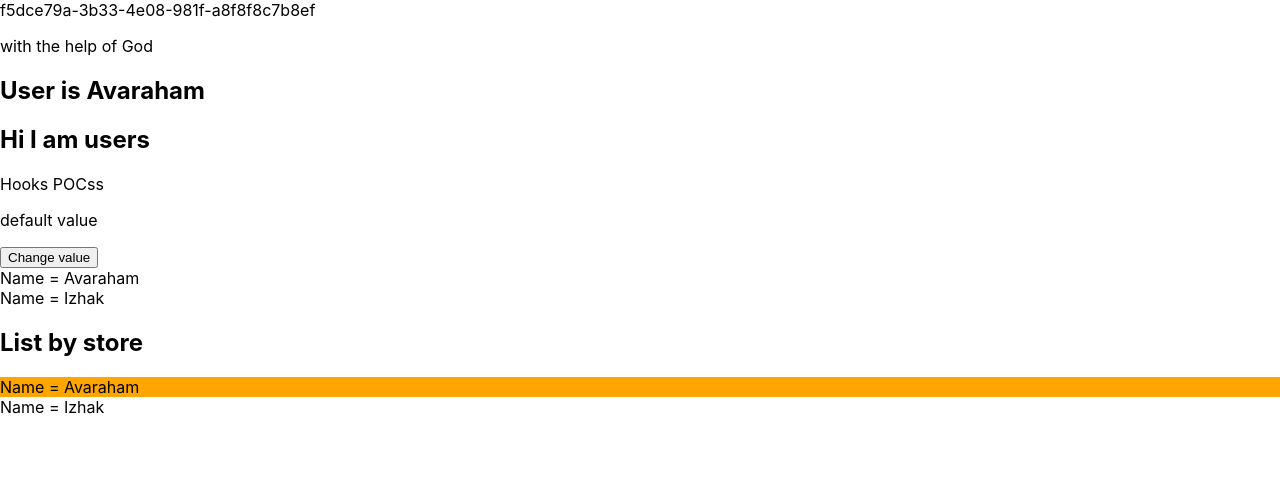
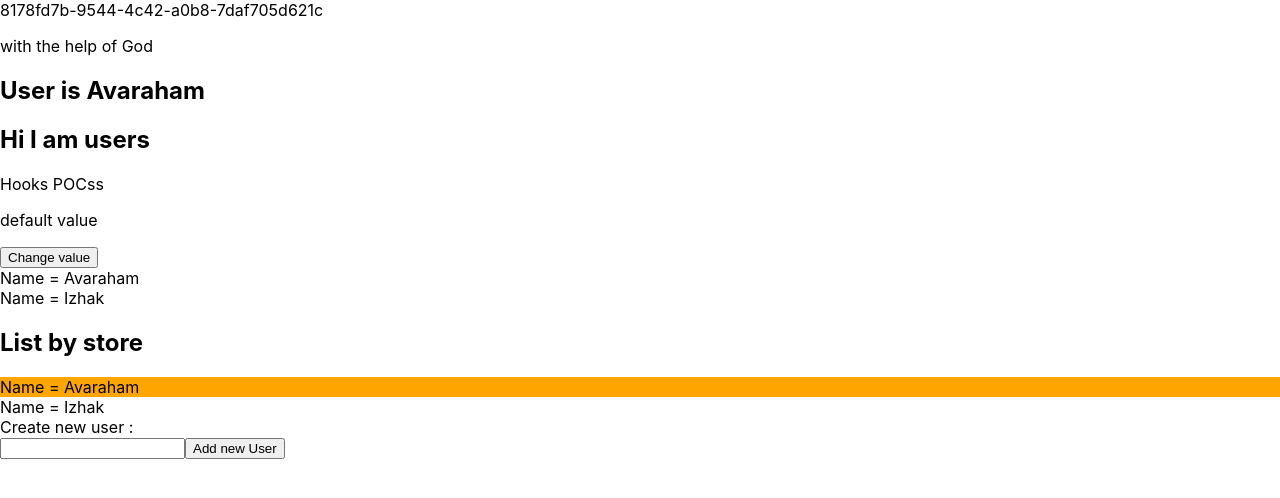
Before and after one commit to lingar-poc/react-todos-frontend, a React (Create React App) app: page / in a window 1280 px wide. Shown: the top 498 px of the page. Built offline with nearby package versions, Linux system fonts and the light colour scheme.

Commit message:
Add user options added

```diff
--- a/src/App.js
+++ b/src/App.js
@@ -1,21 +1,24 @@
 import logo from './logo.svg';
-import { v4 as uuidv4 } from 'uuid';
+import {v4 as uuidv4} from 'uuid';
 import React, {useReducer} from 'react';
 
 import './App.css';
 import {Users} from './features/users/Users';
 import {Dashboard} from "./features/common/Dashboard";
-
+import {DataAction, handleData} from "./features/common/services/dataServices";
 
 
 function App() {
     //initializing data:
     let users = [];
-    if(!localStorage.getItem('users')){
+    if (!localStorage.getItem('users')) {
 
         users.push({name: "Avaraham", id: uuidv4(), generalResources: [{todos: null}]});
         users.push({name: "Izhak", id: uuidv4(), generalResources: [{todos: null}]});
+        localStorage.setItem('users', JSON.stringify(users));
 
+    } else {
+        users = JSON.parse(localStorage.getItem('users'));
     }
 
     //creating store:
@@ -24,28 +27,62 @@ function App() {
         selectedUser: users[0].id
 
     }
-    const [userStore, dispatch] = useReducer(selectUser, initialUsers);
+    const [userStore, dispatchUserAction] = useReducer(handleUser, initialUsers);
 
 //const found = array1.find(element => element > 10);
     return (
         <div className="">
             {userStore.selectedUser}
             <p>with the help of God</p>
-            <Dashboard user = {userStore.users.find(user => user.id === userStore.selectedUser)}/>
+            <Dashboard user={userStore.users.find(user => user.id === userStore.selectedUser)}/>
 
-            <Users data = {users} store ={userStore} select = {dispatch}/>
+            <Users data={users} store={userStore} select={dispatchUserAction}/>
 
         </div>
     );
 }
+
 //reducer functions
-function selectUser(usersStore, action) {
-    switch(action.type) {
+function handleUser(usersStore, action) {
+    switch (action.type) {
         case 'select':
             return {
                 ...usersStore,
                 selectedUser: action.id,
             }
+        case 'ADD': {
+            console.log("add...")
+            if (action.name === "") {
+                alert("User name cannot be empty");
+                return {...usersStore};
+            }
+            //preventing duplicates names
+            else if (
+                usersStore.users.map(item => item.name).includes(action.name)
+            ) {
+                alert("No duplicates names");
+                return {...usersStore};
+
+            }
+
+            const item = {name: action.name, id: uuidv4(), generalResources: [{todos: null}]};
+            let dataAction = new DataAction(
+                {
+                    localStorage: true,
+                    actionType: 'SAVE',
+                    item: item,
+                    itemType: 'users'
+                }
+            )
+            handleData(dataAction);
+            usersStore.users.push(item);
+            usersStore.selectedUser = item.id;
+
+            return {
+                ...usersStore,
+                // users: usersStore.users.push({name: action.name,  id: uuidv4(), generalResources: [{todos: null}]})
+            }
+        }
         default:
             return usersStore;
     }
--- /dev/null
+++ b/src/features/common/services/dataServices.js
@@ -0,0 +1,37 @@
+function getData(dataAction) {
+
+
+}
+
+export function SaveData(dataAction) {
+    if (localStorage) {
+
+    }
+
+}
+
+export function removeData() {
+
+}
+
+export function handleData(dataAction) {
+    const action = new DataAction(dataAction);
+    if (action.localStorage) {
+        if (action.actionType === "SAVE") {
+            let data;
+            localStorage.getItem(action.itemType) ? data = JSON.parse( localStorage.getItem(action.itemType)) : data = [];
+            data.push(action.item);
+            localStorage.setItem('users', JSON.stringify(data));
+
+
+        }
+    }
+}
+
+export function DataAction(action) {
+    this.localStorage = action.localStorage;
+    this.actionType = action.actionType;
+    this.item = action.item;
+    this.itemType = action.itemType;
+
+}
--- a/src/features/users/Users.jsx
+++ b/src/features/users/Users.jsx
@@ -3,20 +3,25 @@ import PropTypes from 'prop-types';
 
 
 export function Users(props) {
+    const [newUserName, setUserName] = useState("");
+    const addUser =()=> {
+
+    }
     const [val, setVal] = useState('default value');
     const list = props.data.map((item, idx) => {
         return <div key={idx}>Name = {item.name}</div>
-    })
+    });
+
     const list2 = props.store.users.map((item, idx) => {
         return (
             <div key={idx}
                  className={props.store.selectedUser === item.id ? 'selectedUser' : ''}
-                onClick={()=>{
-                    props.select({
-                        type: 'select',
-                        id: item.id
-                    })
-                }}
+                 onClick={() => {
+                     props.select({
+                         type: 'select',
+                         id: item.id
+                     })
+                 }}
             >
                 Name = {item.name}</div>
         )
@@ -30,6 +35,17 @@ export function Users(props) {
             {list}
             <h2>List by store </h2>
             {list2}
+
+            <div>Create new user : </div>
+            <input value = {newUserName} onChange={(event)=>setUserName(event.target.value)}/>
+            <button
+                onClick={() => {
+                    props.select({
+                        type: 'ADD',
+                        name: newUserName
+                    })
+                }}
+            >Add new User</button>
         </div>
     );
 }
```
